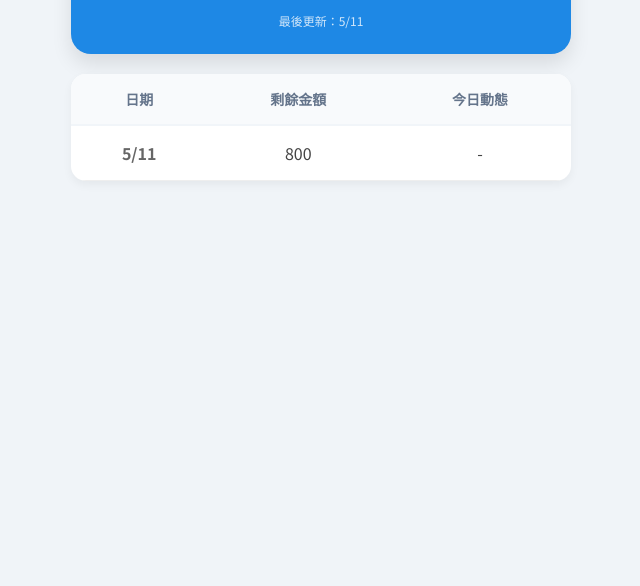
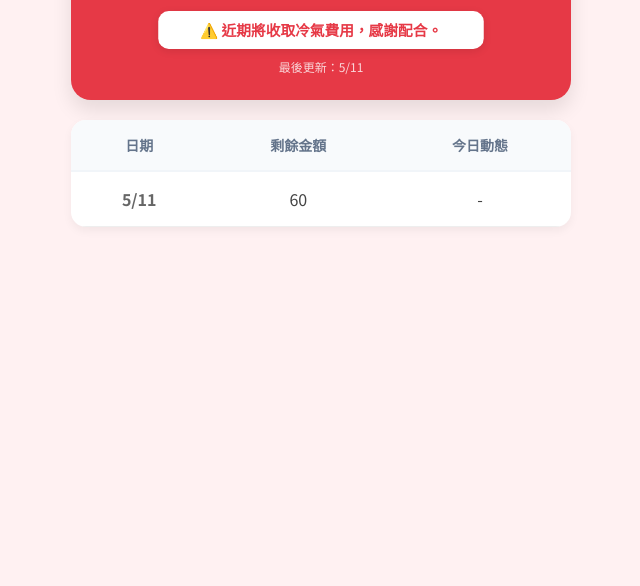
Before and after one commit to ethan0937477405-coder/aircon, a plain HTML site: page index.html in a window 1280 px wide. Shown: the part 214-800 px from the top of the page, without its empty margins (319-959 px from the left). Drawn offline with Linux system fonts and the light colour scheme.

Commit message:
Update index.html

```diff
--- a/index.html
+++ b/index.html
@@ -14,7 +14,7 @@
         // 💰 2. 每日冷氣卡餘額 (格式：日期 空格 餘額) (遇到假日不用打)「⚠️記得儲存」
         const 每日紀錄表 = `
 
-        5/11 800
+        5/11 60
 
         `;
 
```
